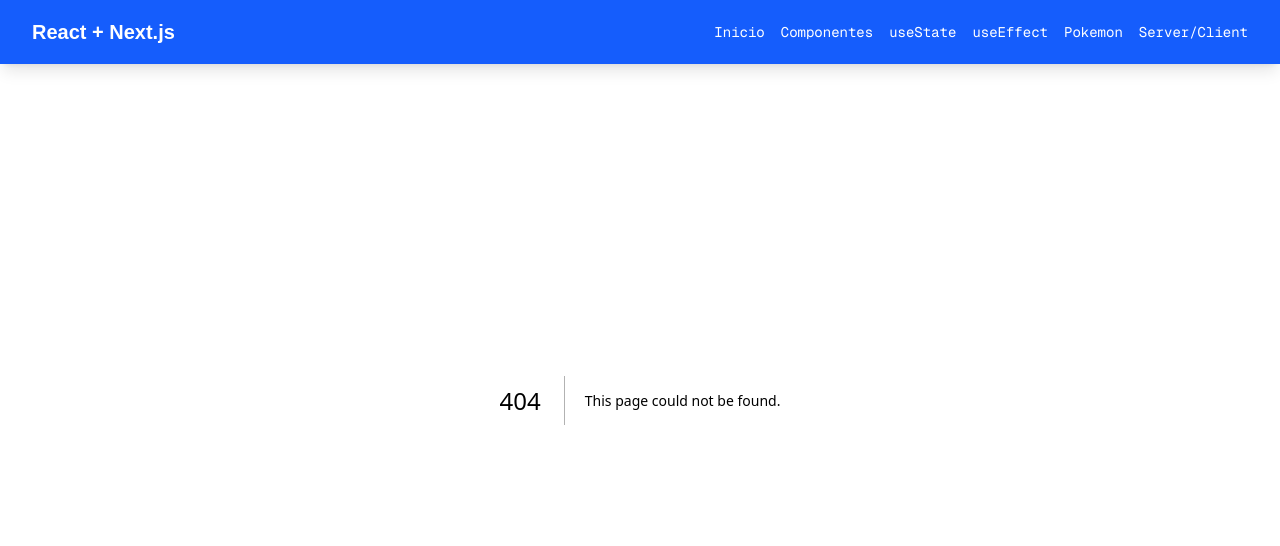
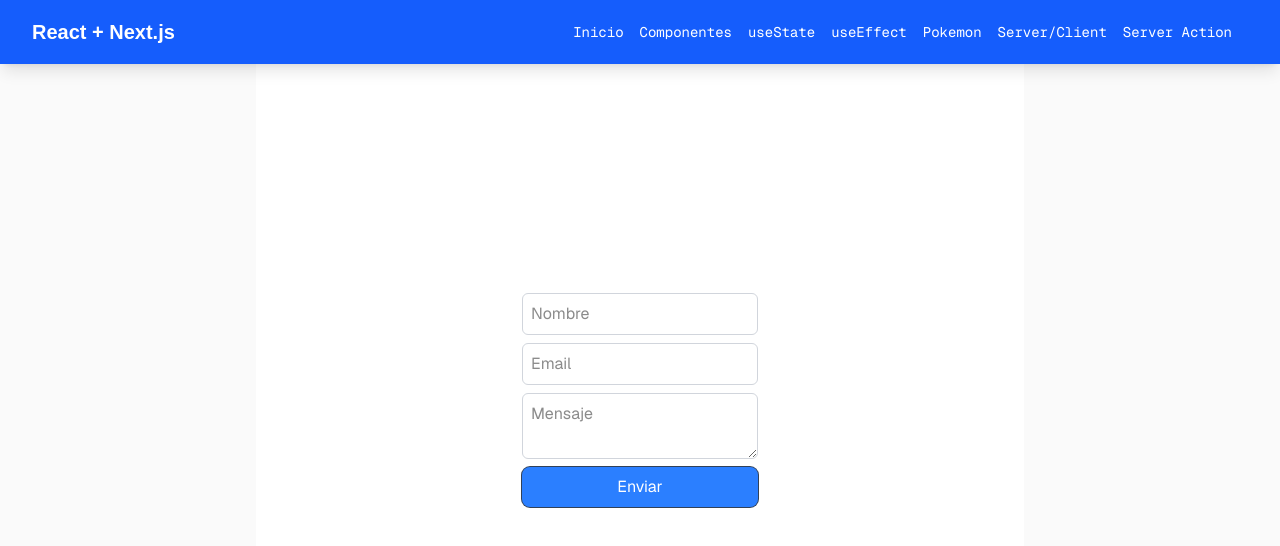
Before and after one commit to DanielSintimbrean/iniciacion-react-nextjs, a Next.js app: page /06-server-action/alt in a window 1280 px wide. Before the commit this address had no page. Shown: the top 546 px of the page. Built offline with nearby package versions, Linux system fonts and the light colour scheme.

Commit message:
08 - Server Action

```diff
--- /dev/null
+++ b/src/app/06-server-action/action.ts
@@ -0,0 +1,7 @@
+export async function contact(formData: FormData) {
+  const name = formData.get("name");
+  const email = formData.get("email");
+  const message = formData.get("message");
+
+  console.log({ name, email, message });
+}
--- /dev/null
+++ b/src/app/06-server-action/alt/action.ts
@@ -0,0 +1,11 @@
+export async function contact({
+  name,
+  email,
+  message,
+}: {
+  name: string;
+  email: string;
+  message: string;
+}) {
+  console.log({ name, email, message });
+}
--- /dev/null
+++ b/src/app/06-server-action/alt/page.tsx
@@ -0,0 +1,62 @@
+"use client";
+import { useState } from "react";
+import { contact } from "./action";
+
+export default function Page() {
+  const [name, setName] = useState("");
+  const [email, setEmail] = useState("");
+  const [message, setMessage] = useState("");
+  const [isSending, setIsSending] = useState(false);
+
+  const handleSend = async () => {
+    if (isSending) return;
+
+    setIsSending(true);
+
+    try {
+      await contact({ name, email, message });
+    } finally {
+      setIsSending(false);
+    }
+  };
+
+  return (
+    <div className="flex min-h-screen justify-center bg-zinc-50 font-sans">
+      <main className="flex min-h-screen w-full max-w-3xl flex-col items-center justify-center gap-4 bg-white">
+        <div className="flex flex-col gap-2">
+          <input
+            className="rounded-md border border-gray-300 p-2"
+            type="text"
+            name="name"
+            placeholder="Nombre"
+            value={name}
+            onChange={(e) => setName(e.target.value)}
+          />
+          <input
+            className="rounded-md border border-gray-300 p-2"
+            type="email"
+            name="email"
+            placeholder="Email"
+            value={email}
+            onChange={(e) => setEmail(e.target.value)}
+          />
+          <textarea
+            className="rounded-md border border-gray-300 p-2"
+            name="message"
+            placeholder="Mensaje"
+            value={message}
+            onChange={(e) => setMessage(e.target.value)}
+          />
+          <button
+            className="rounded-md bg-blue-500 p-2 text-white disabled:opacity-60"
+            type="button"
+            onClick={handleSend}
+            disabled={isSending}
+          >
+            {isSending ? "Enviando..." : "Enviar"}
+          </button>
+        </div>
+      </main>
+    </div>
+  );
+}
--- /dev/null
+++ b/src/app/06-server-action/page.tsx
@@ -0,0 +1,36 @@
+"use client";
+import { contact } from "./action";
+
+export default function Page() {
+  return (
+    <div className="flex min-h-screen justify-center bg-zinc-50 font-sans">
+      <main className="flex min-h-screen w-full max-w-3xl flex-col items-center justify-center gap-4 bg-white">
+        <form className="flex flex-col gap-2" action={contact}>
+          <input
+            className="rounded-md border border-gray-300 p-2"
+            type="text"
+            name="name"
+            placeholder="Nombre"
+          />
+          <input
+            className="rounded-md border border-gray-300 p-2"
+            type="email"
+            name="email"
+            placeholder="Email"
+          />
+          <textarea
+            className="rounded-md border border-gray-300 p-2"
+            name="message"
+            placeholder="Mensaje"
+          />
+          <button
+            className="rounded-md bg-blue-500 p-2 text-white"
+            type="submit"
+          >
+            Enviar
+          </button>
+        </form>
+      </main>
+    </div>
+  );
+}
--- a/src/app/globals.css
+++ b/src/app/globals.css
@@ -22,3 +22,14 @@ body {
 button {
   @apply py-2 px-4 rounded-lg hover:cursor-pointer ring ring-slate-700 disabled:cursor-not-allowed disabled:opacity-60;
 }
+
+/* For Webkit-based browsers (Chrome, Safari and Opera) */
+.scrollbar-hide::-webkit-scrollbar {
+  display: none;
+}
+
+/* For IE, Edge and Firefox */
+.scrollbar-hide {
+  -ms-overflow-style: none;
+  scrollbar-width: none;
+}
--- a/src/components/navbar.tsx
+++ b/src/components/navbar.tsx
@@ -10,6 +10,7 @@ const links = [
   { href: "/03-use-effect", label: "useEffect" },
   { href: "/04-pokemon", label: "Pokemon" },
   { href: "/05-server-client", label: "Server/Client" },
+  { href: "/06-server-action", label: "Server Action" },
 ];
 
 export function Navbar() {
@@ -23,7 +24,7 @@ export function Navbar() {
             <h1 className="text-xl font-bold text-white">React + Next.js</h1>
           </div>
 
-          <ul className="flex gap-x-4 font-mono text-sm text-white">
+          <ul className="scrollbar-hide flex gap-x-4 overflow-x-auto px-4 font-mono text-sm text-white">
             {links.map((link) => (
               <Link key={link.href} href={link.href}>
                 {link.label}
```
